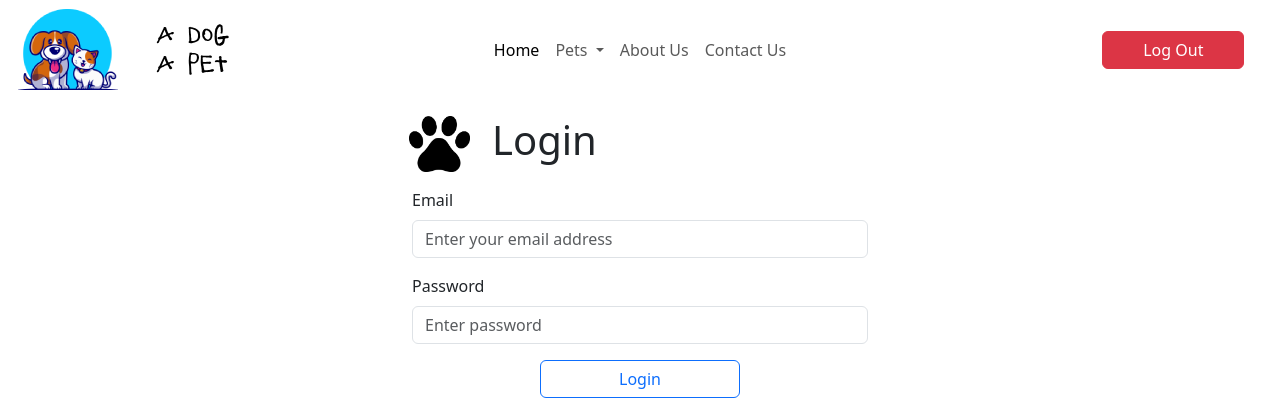
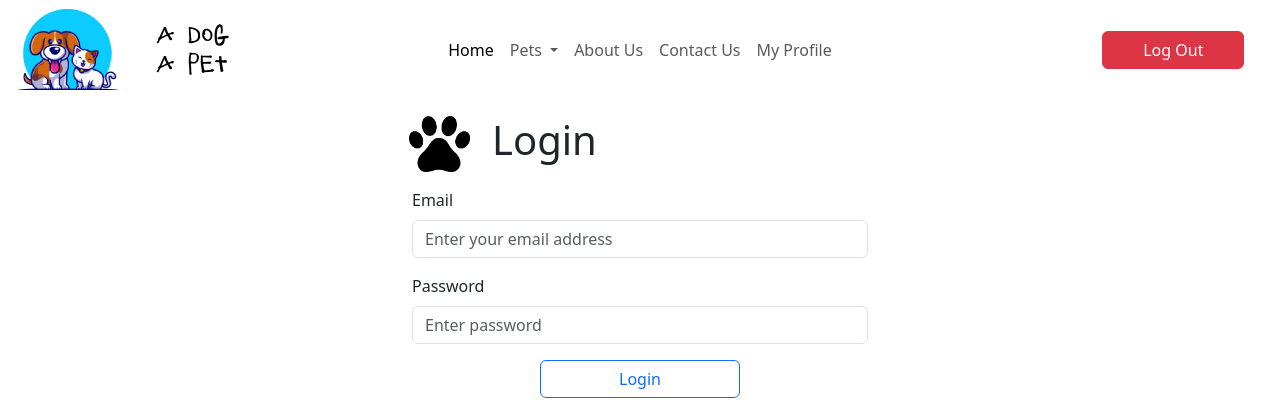
Before and after one commit to gabdlr/a-dog-a-pet, a Flask app: page /users/login in a window 1280 px wide. Shown: the top 420 px of the page. Run offline with Flask 3, Linux system fonts and the light colour scheme; the visitor is signed in with stand-in values (Sample User, id 1).

Commit message:
fix: adds user option to layout menu

```diff
--- a/app/templates/layout/menu.html
+++ b/app/templates/layout/menu.html
@@ -25,6 +25,11 @@
   <li class="nav-item">
     <a class="nav-link" href="{{ROUTES['contact-us']}}">Contact Us</a>
   </li>
+  {% if session["id"] %}
+  <li class="nav-item">
+    <a class="nav-link" href="{{ROUTES['users']['index']}}">My Profile</a>
+  </li>
+  {% endif %}
   {% if not session["id"] %}
   <li class="nav-item">
     <a class="nav-link" href="{{ROUTES['users']['register']}}">Register</a>
--- a/app/utils/route_const.py
+++ b/app/utils/route_const.py
@@ -1,6 +1,7 @@
 ROUTES = {
   'home': '/',
   'users': {
+    'index': '/users/',
     'login' : '/users/login',
     'register' : '/users/register',
     'logout': '/users/logout'
```
